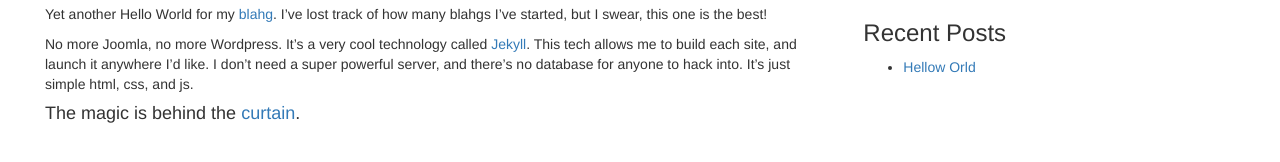
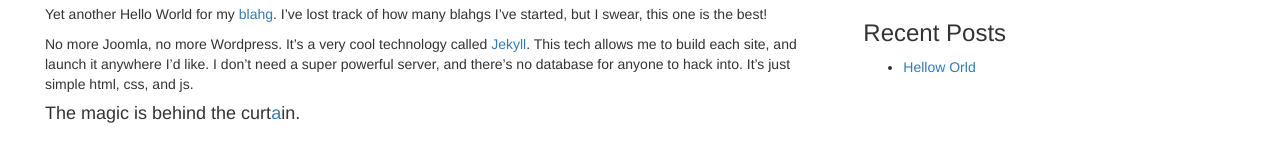
Before and after one commit to bsantero/bsantero.github.io, a Jekyll site: the page built from _posts/2015-01-24-testy-test-3.md, in a window 1280 px wide. Shown: the part 176-338 px from the top of the page. Built offline with Jekyll 4.4.1, drawn with Linux system fonts in a browser that asks for light colours; nearby versions of some CDN libraries.

Commit message:
Testing commit

```diff
--- a/_posts/2015-01-24-testy-test-3.md
+++ b/_posts/2015-01-24-testy-test-3.md
@@ -7,4 +7,4 @@ Yet another Hello World for my [blahg](/). I've lost track of how many blahgs I'
 
 No more Joomla, no more Wordpress. It's a very cool technology called [Jekyll](http://jekyllrb.com/). This tech allows me to build each site, and launch it anywhere I'd like. I don't need a super powerful server, and there's no database for anyone to hack into. It's just simple html, css, and js.
 
-#### The magic is behind the [curtain](/behind/the/curtain/index.html).
+#### The magic is behind the curt[a](/behind/the/curtain/index.html)in.
```
